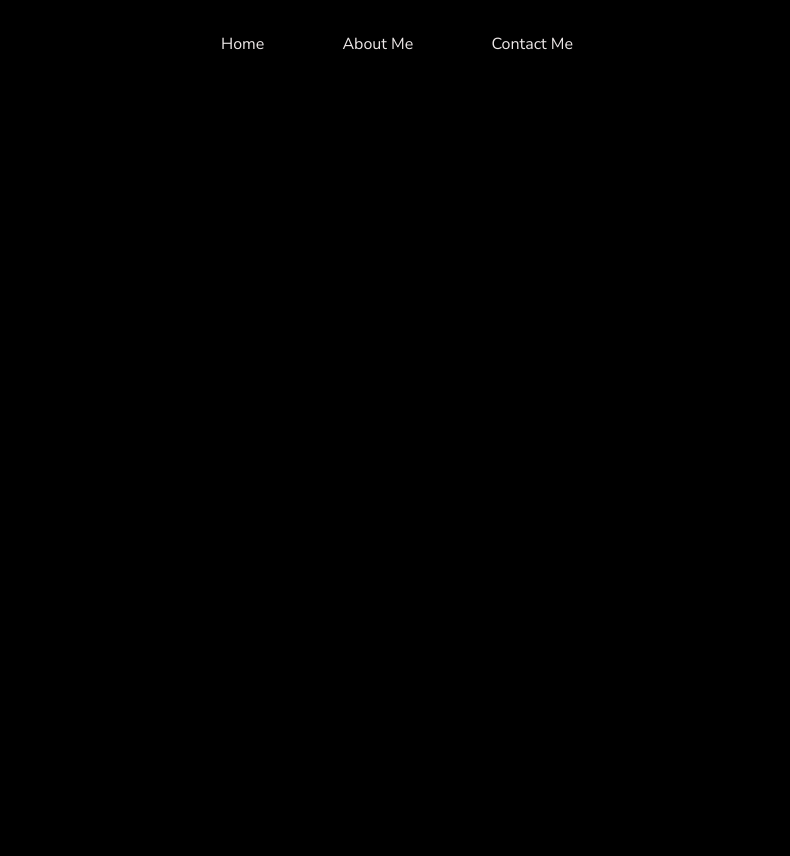
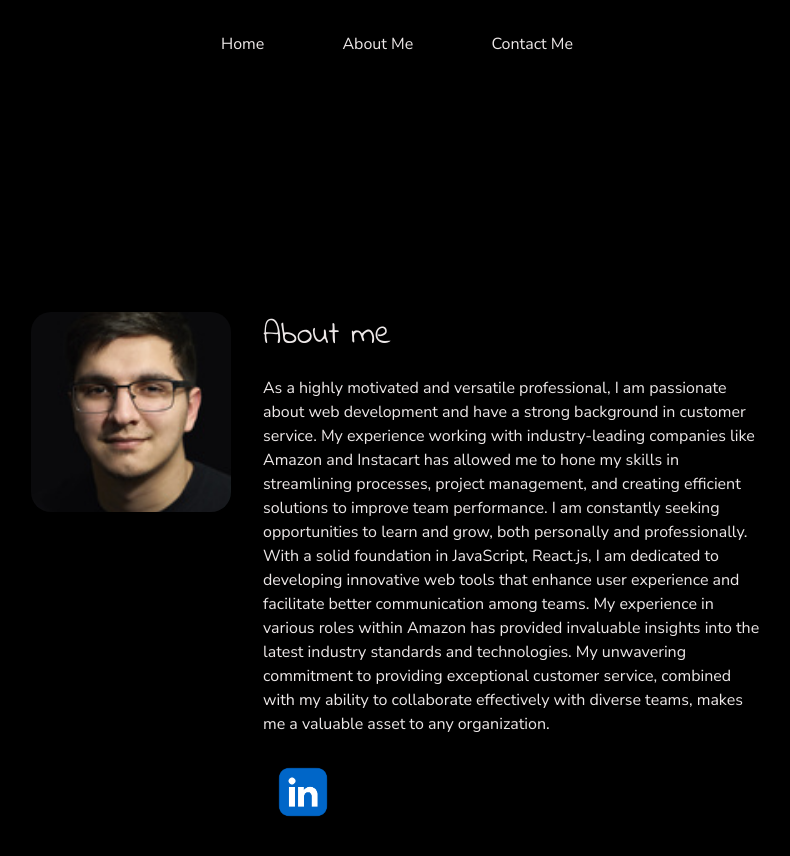
Before and after one commit to OrgSuperFun/portfolio, a plain HTML site: page pages/about.html in a window 1280 px wide. Shown: the whole page, without its empty margins (243-1033 px from the left). Before the commit the page ends 832 px from the top, so only its background shows below. Drawn offline with Linux system fonts and the light colour scheme.

Commit message:
Project Completed - Well Almost

```diff
--- /dev/null
+++ b/css/about-me.css
@@ -0,0 +1,29 @@
+.about-me-section {
+	height: 100dvh;
+	width: 100dvw;
+	margin-top: 20%;
+	display: flex;
+	flex-direction: row;
+	justify-content: center;
+	gap: 2rem;
+}
+.about-me-image {
+	width: 200px;
+	height: 200px;
+	border-radius: 10%;
+	object-fit: cover;
+	object-position: center;
+}
+.about-me-description {
+	display: flex;
+	flex-direction: column;
+	gap: 1rem;
+}
+
+.about-me-description p {
+	max-width: 500px;
+}
+.socials {
+	height: 80px;
+	width: 80px;
+}
--- a/pages/about.html
+++ b/pages/about.html
@@ -4,6 +4,7 @@
 		<meta charset="UTF-8" />
 		<meta name="viewport" content="width=device-width, initial-scale=1.0" />
 		<link rel="stylesheet" href="./../css/main.css" />
+		<link rel="stylesheet" href="./../css/about-me.css" />
 		<script defer src="./../scripts/app.js"></script>
 		<title>Resume</title>
 	</head>
@@ -15,5 +16,43 @@
 				<li class="nav-links"><a href="./contact.html">Contact Me</a></li>
 			</ul>
 		</nav>
+		<main>
+			<section class="about-me-section">
+				<img
+					src="./../images/me.jpeg"
+					alt="A picture of myself"
+					class="about-me-image"
+				/>
+				<div class="about-me-description">
+					<h2>About me</h2>
+					<p>
+						As a highly motivated and versatile professional, I am passionate
+						about web development and have a strong background in customer
+						service. My experience working with industry-leading companies like
+						Amazon and Instacart has allowed me to hone my skills in
+						streamlining processes, project management, and creating efficient
+						solutions to improve team performance. I am constantly seeking
+						opportunities to learn and grow, both personally and professionally.
+						With a solid foundation in JavaScript, React.js, I am dedicated to
+						developing innovative web tools that enhance user experience and
+						facilitate better communication among teams. My experience in
+						various roles within Amazon has provided invaluable insights into
+						the latest industry standards and technologies. My unwavering
+						commitment to providing exceptional customer service, combined with
+						my ability to collaborate effectively with diverse teams, makes me a
+						valuable asset to any organization.
+					</p>
+					<a
+						href="https://www.linkedin.com/in/matheus-cristofoli/"
+						target="_blank"
+						rel="noopener"
+						><img
+							src="./../images/linkedin-logo.webp"
+							alt="Linked In logo"
+							class="socials"
+					/></a>
+				</div>
+			</section>
+		</main>
 	</body>
 </html>
```
Also changed, not shown: images/linkedin-logo.webp (added), images/me.jpeg (added).
